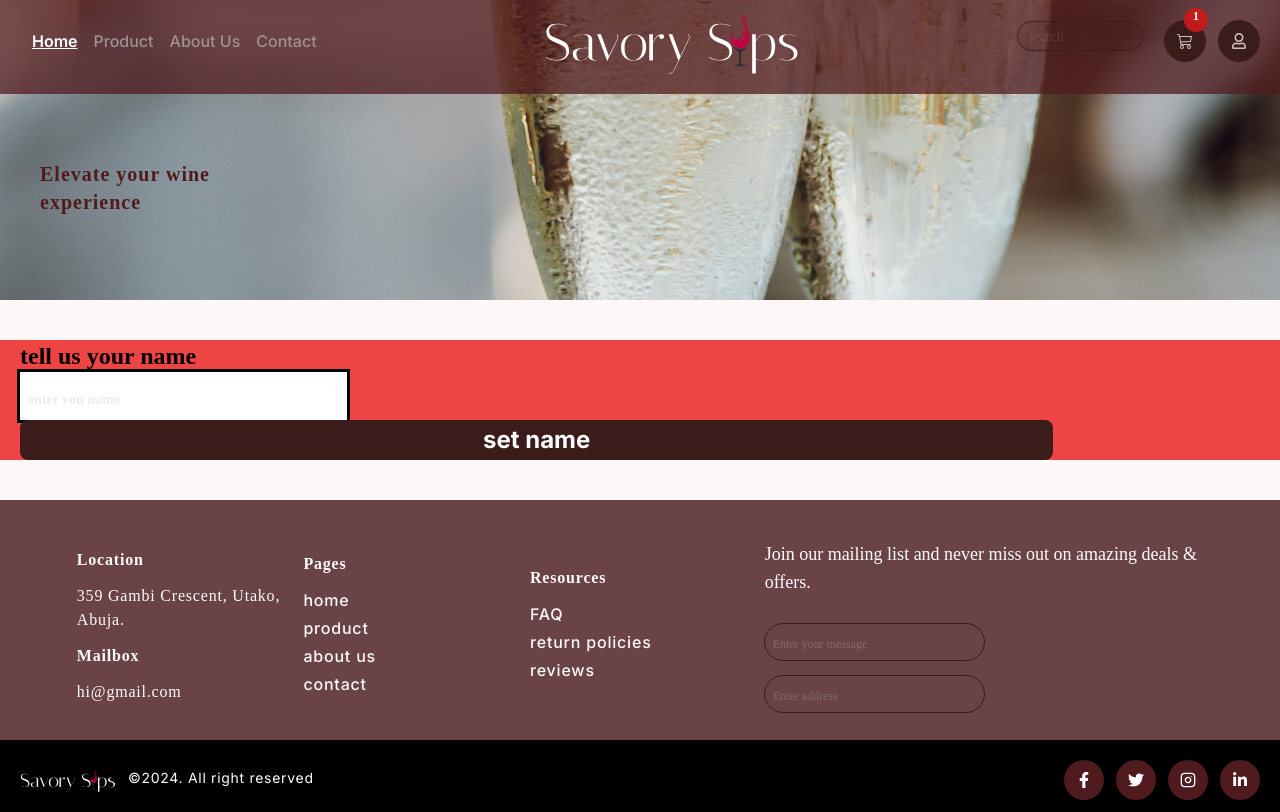
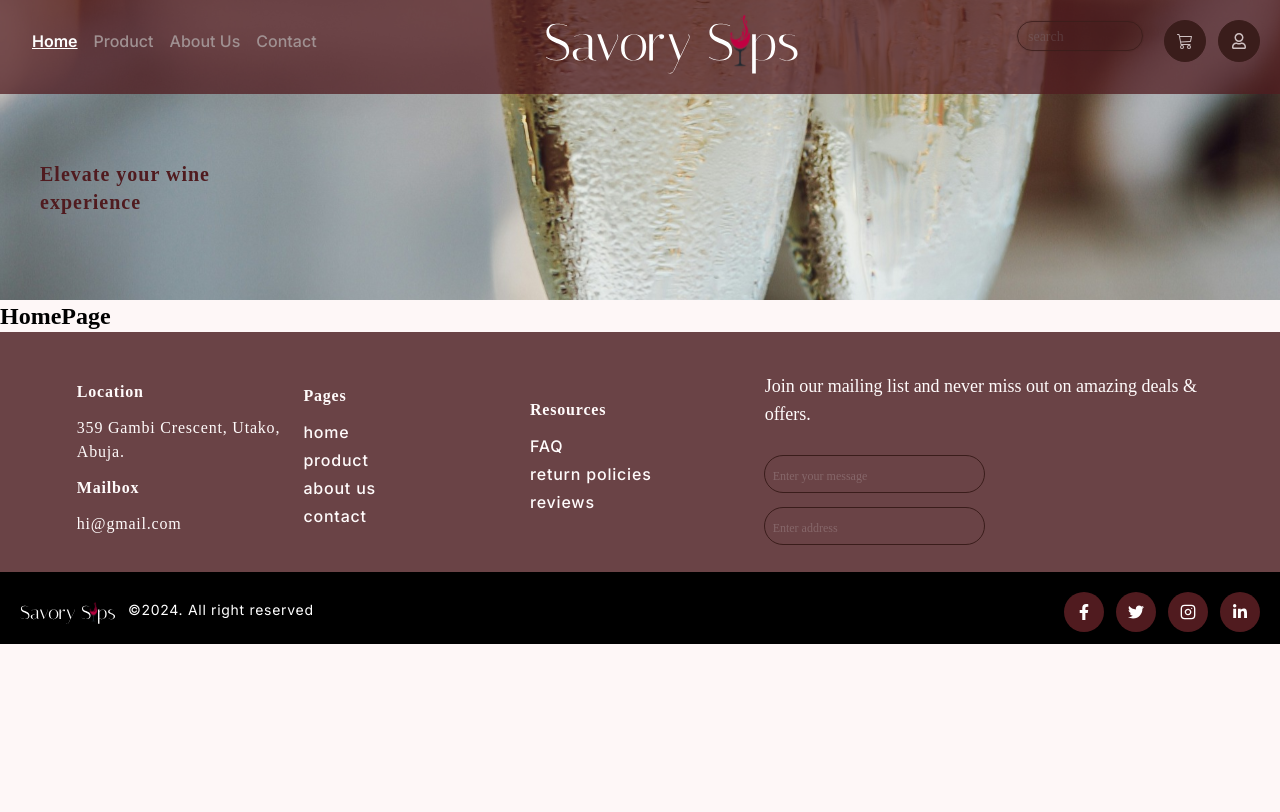
Before and after one commit to Badmatrix/stage3-task, a React (Vite) app: page / in a window 1280 px wide. Built offline with nearby package versions, Linux system fonts and the light colour scheme; a web font is replaced by a local one.

Commit message:
incomplete update

```diff
--- a/src/Cart/CartItem.jsx
+++ b/src/Cart/CartItem.jsx
@@ -16,7 +16,7 @@ export default function CartItem({ cart }) {
     function handleDecreaseItem(id) {
         dispatch(decreaseItemQuantity(id));
     }
-    console.log(cart)
+    // console.log(cart)
   return (
     <li className=" flex flex-wrap justify-between items-center py-5 px-3 gap-y-3 border-b">
       <div className="flex items-center gap-3">
--- a/src/Cart/CartSlice.js
+++ b/src/Cart/CartSlice.js
@@ -1,27 +1,18 @@
 import { createSlice } from "@reduxjs/toolkit";
 
 const initialState = {
-  cart: [
-    {
-      id: 123,
-      name: "martini rose",
-      image: "",
-      quantity: 1,
-      unitPrice: 2000,
-      totalPrice: 4000,
-    },
-  ],
+  cart: [],
 };
 const cartSlice = createSlice({
   name: "cart",
   initialState,
   reducers: {
-      addItem(state, action) {
-        //   console.log(action.payload)
-          const itemExist = state.cart.find((item) => item.id === action.payload.id);
-          if(!itemExist)
-        state.cart.push(action.payload);
-
+    addItem(state, action) {
+      //   console.log(action.payload)
+      const itemExist = state.cart.find(
+        (item) => item.id === action.payload.id
+      );
+      if (!itemExist) state.cart.push(action.payload);
     },
     deleteItem(state, action) {
       state.cart = state.cart.filter((item) => item.id !== action.payload);
--- a/src/Pages/Home.jsx
+++ b/src/Pages/Home.jsx
@@ -7,7 +7,7 @@ export default function Home() {
   const user = useSelector((state) => state.user.username);
   return (
     <div className=" font-bold text-2xl">
-      {!user ? <CreateUser /> : <Username />}
+      HomePage <Username />
     </div>
   );
 }
```
Also changed, not shown: index.html (+3 -2 lines).
